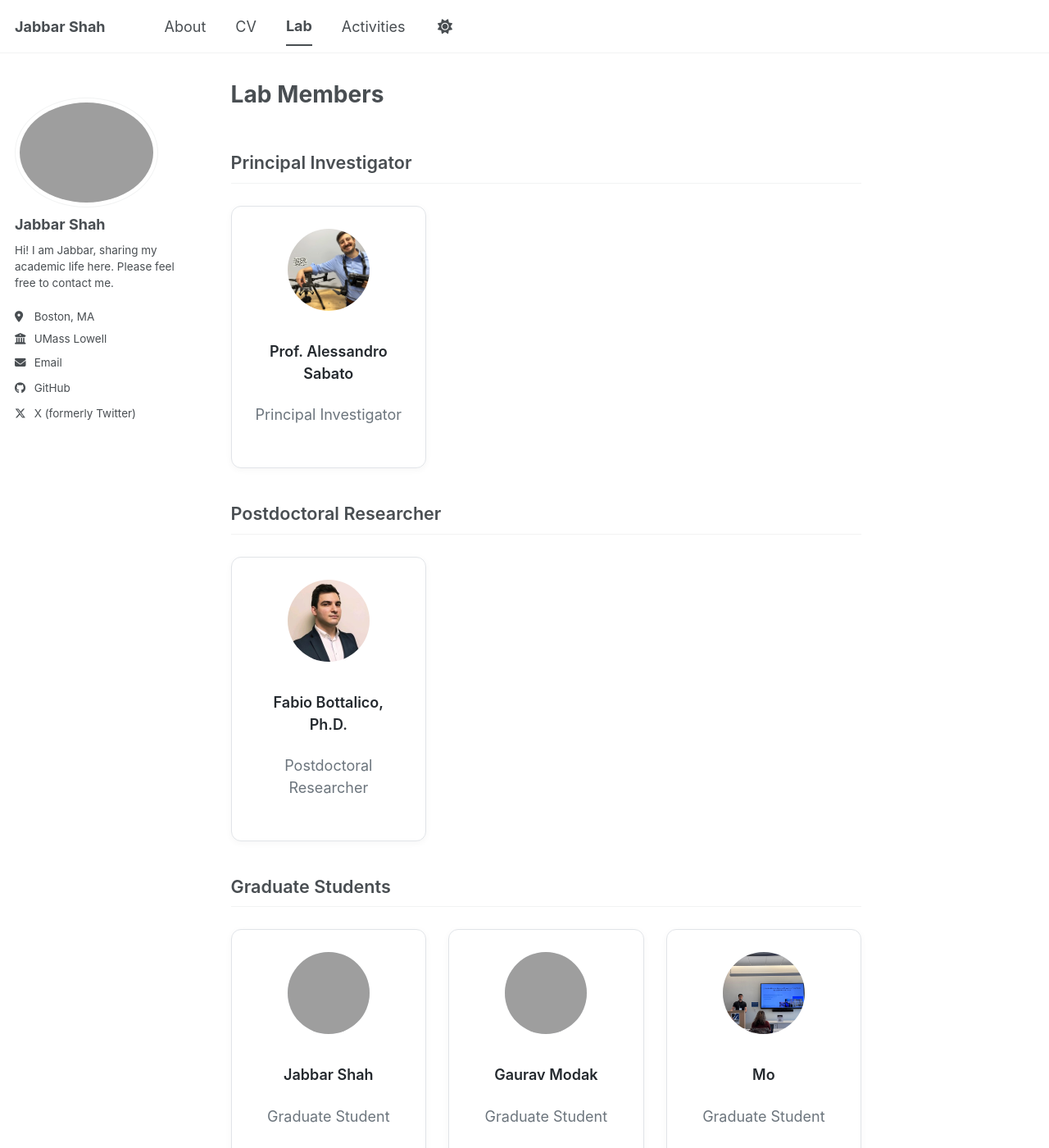
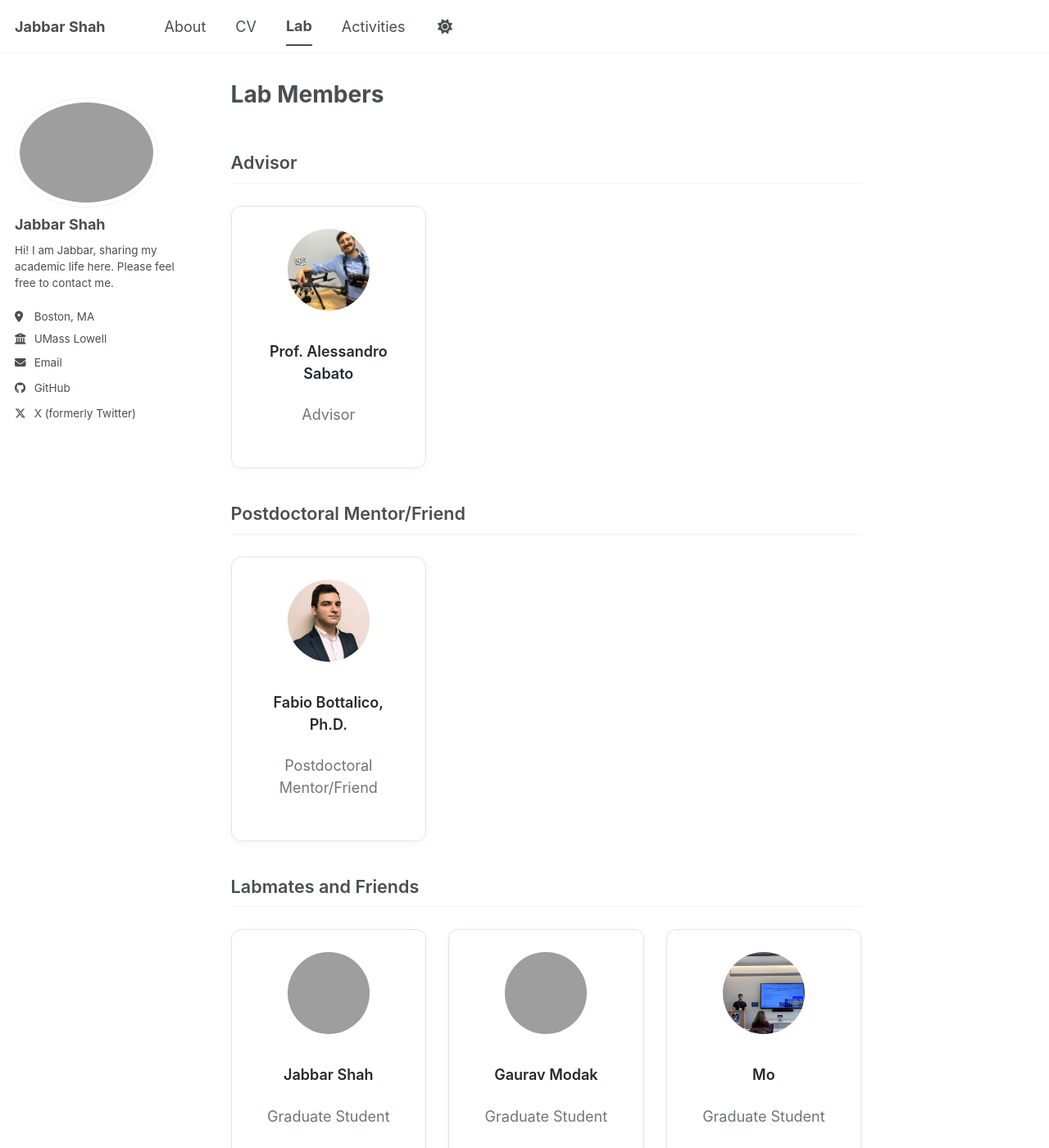
Before and after one commit to sjabbarshah/sjabbarshah.github.io, a Jekyll site: the page built from _pages/lab.md, in a window 1280 px wide and 1400 px high, cut to the strip 0-1400 px from the top of the window. Shown: the whole strip at 82% size. Built offline with Jekyll 4.4.1, drawn with Linux system fonts in a browser that asks for light colours; a script bundle is joined from its source files by our own code; library files that are not in the unit come from our copies; grey boxes are pictures that could not be loaded.

Commit message:
Update lab section headings: Advisor, Postdoctoral Mentor/Friend, Labmates and Friends

```diff
--- a/_pages/lab.md
+++ b/_pages/lab.md
@@ -81,25 +81,25 @@ author_profile: true
 }
 </style>
 
-<h2 class="lab-section-title">Principal Investigator</h2>
+<h2 class="lab-section-title">Advisor</h2>
 <div class="lab-grid">
   <div class="lab-card">
     <div class="lab-card__avatar"><img src="/images/professor.png" alt="Prof. Alessandro Sabato"></div>
     <p class="lab-card__name"><a href="https://www.uml.edu/engineering/mechanical-industrial/faculty/sabato-alessandro.aspx" target="_blank">Prof. Alessandro Sabato</a></p>
-    <p class="lab-card__role">Principal Investigator</p>
+    <p class="lab-card__role">Advisor</p>
   </div>
 </div>
 
-<h2 class="lab-section-title">Postdoctoral Researcher</h2>
+<h2 class="lab-section-title">Postdoctoral Mentor/Friend</h2>
 <div class="lab-grid">
   <div class="lab-card">
     <div class="lab-card__avatar"><img src="/images/fabio.jpeg" alt="Fabio Bottalico, Ph.D."></div>
     <p class="lab-card__name"><a href="https://www.linkedin.com/in/fabio-bottalico/" target="_blank">Fabio Bottalico, Ph.D.</a></p>
-    <p class="lab-card__role">Postdoctoral Researcher</p>
+    <p class="lab-card__role">Postdoctoral Mentor/Friend</p>
   </div>
 </div>
 
-<h2 class="lab-section-title">Graduate Students</h2>
+<h2 class="lab-section-title">Labmates and Friends</h2>
 <div class="lab-grid">
   <div class="lab-card">
     <div class="lab-card__avatar"><img src="/images/profile.png" alt="Jabbar Shah"></div>
```
